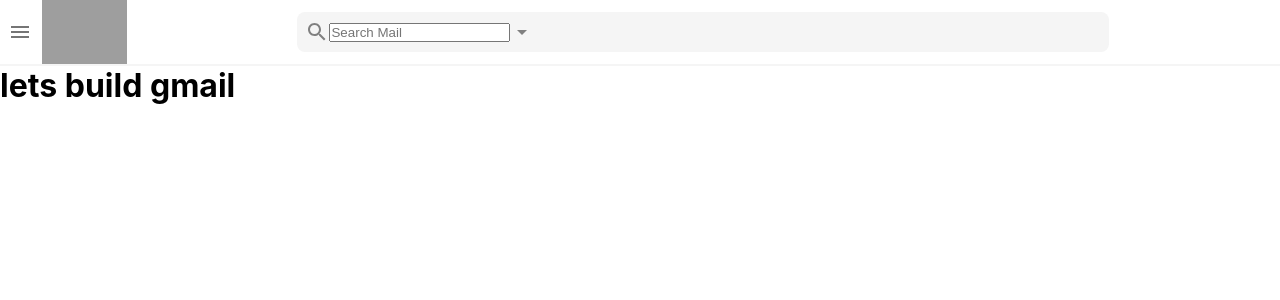
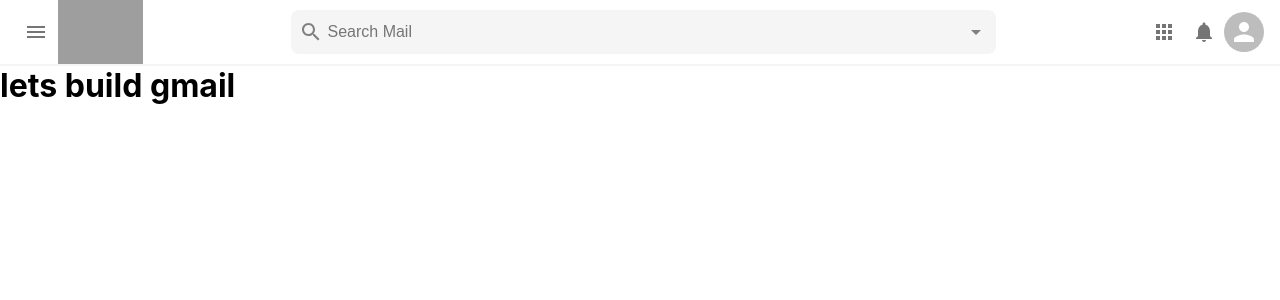
Before and after one commit to Molberda/gmail-clone, a React (Create React App) app: page / in a window 1280 px wide. Shown: the top 300 px of the page. Built offline with nearby package versions, Linux system fonts and the light colour scheme; grey boxes are pictures that could not be loaded.

Commit message:
added a container and row classes to the header component and styled it in css

```diff
--- a/src/CSS/App.css
+++ b/src/CSS/App.css
@@ -6,6 +6,16 @@
     list-style: none;
 }
 
+.container{
+    height: 100%;
+}
+
+.row{
+    display: flex;
+    width: 100%;
+    padding: 0 1em;
+}
+
 img{
     object-fit: contain;
 }
--- a/src/CSS/Header.css
+++ b/src/CSS/Header.css
@@ -1,32 +1,46 @@
-header{
-    display: flex;
+header {
+    width: 100%;
+    border-bottom: 0.15em solid whitesmoke;
+}
+
+.header__row{
     align-items: center;
     justify-content: space-between;
-    border-bottom: .15em solid whitesmoke;
 }
 
-.header__left{
-    display: flex;
-    align-items: center;
-
+.header__left {
+  display: flex;
+  align-items: center;
 }
 
-.header__left > img{
-    height: 4em;
-    margin-left: .1em;
+.header__left > img {
+  height: 4em;
+  margin-left: 0.1em;
 }
 
-.header__middle{
-    display: flex;
-    align-items: center;
-    flex: 0.7;
-    background-color: whitesmoke;
-    padding: .5em;
-    border-radius: .5em;
+.header__middle {
+  display: flex;
+  align-items: center;
+  flex: 0.7;
+  background-color: whitesmoke;
+  padding: 0.5em;
+  border-radius: 0.5em;
 }
 
-.header__middle > .MuiSvgIcon-root{
-    color: grey;
+.header__middle > .MuiSvgIcon-root {
+  color: grey;
 }
 
-/* MINUTE 35:00 */
+.header__middle > input {
+  border: none;
+  width: 100%;
+  padding: 0.3em;
+  font-size: 1em;
+  outline-width: 0;
+  background-color: transparent;
+}
+
+.header__right {
+  display: flex;
+  align-items: center;
+}
--- a/src/components/Header.jsx
+++ b/src/components/Header.jsx
@@ -1,11 +1,19 @@
 import React from "react";
 import "../CSS/Header.css";
-import { ArrowDropDown, Menu, Search } from "@mui/icons-material";
-import { IconButton } from "@mui/material";
+import {
+  Apps,
+  ArrowDropDown,
+  Menu,
+  Notifications,
+  Search,
+} from "@mui/icons-material";
+import { Avatar, IconButton } from "@mui/material";
 
 const Header = () => {
   return (
     <header>
+      <div className="container header__container">
+        <div className="row header__row">
           <div className="header__left">
             <IconButton>
               <Menu />
@@ -17,12 +25,22 @@
           </div>
 
           <div className="header__middle">
-        <Search/>
+            <Search />
             <input placeholder="Search Mail" type="text" />
-        <ArrowDropDown className="header__inputCaret"/>
+            <ArrowDropDown className="header__inputCaret" />
           </div>
 
-      <div className="header__right"></div>
+          <div className="header__right">
+            <IconButton>
+              <Apps />
+            </IconButton>
+            <IconButton>
+              <Notifications />
+            </IconButton>
+            <Avatar />
+          </div>
+        </div>
+      </div>
     </header>
   );
 };
```
Lines whose indentation alone changed are shown as unchanged.
